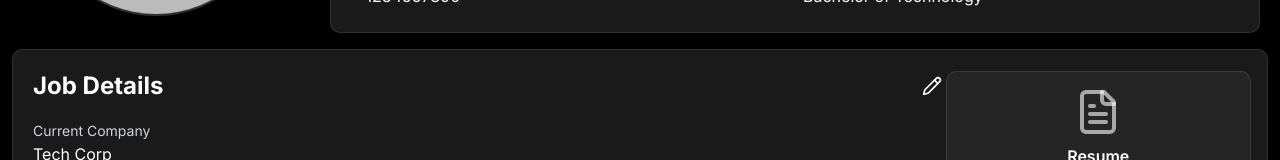
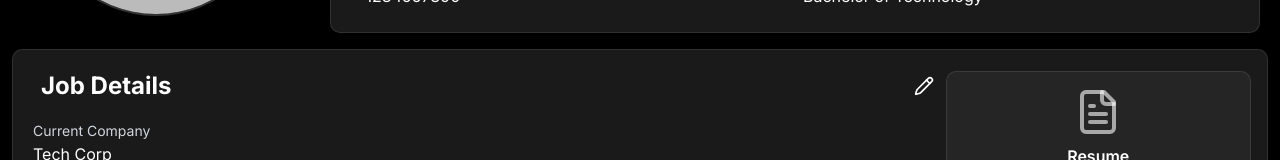
Before and after one commit to Cicada1107/Reffer, a Next.js app: page /profile in a window 1280 px wide. Shown: the part 321-481 px from the top of the page. Built offline with nearby package versions, Linux system fonts and the light colour scheme; no server answers; sample sign-in values are in the browser's storage.

Commit message:
Modiefied favicon and added it to layout metadata

```diff
--- a/app/layout.tsx
+++ b/app/layout.tsx
@@ -10,6 +10,9 @@ const inter = Inter({subsets: ['latin']});
 export const metadata: Metadata = {
   title: "Reffer",
   description: "Referral Finding Website Created by Arijit Dubey",
+  icons: {
+    icon: '/favicon.ico',
+  },
 };
 
 export default function RootLayout({
--- a/app/profile/page.tsx
+++ b/app/profile/page.tsx
@@ -3,10 +3,10 @@
 import UserDetails from "@/components/user_details";
 import { Skeleton } from "@/components/ui/skeleton"
 import { useSession } from "next-auth/react";
-import { useRouter } from "next/navigation"; // Fixed import
+import { useRouter } from "next/navigation";
 import { useEffect } from "react";
 
-export default function ProfilePage() { // Better name
+export default function ProfilePage() {
   const { data: session, status } = useSession();
   const router = useRouter();
 
--- a/components/user_details.tsx
+++ b/components/user_details.tsx
@@ -318,7 +318,7 @@ export default function UserDetails({ user }: PersonalDetailsProps) {
       {/* Job Details Card */}
       <div className="w-full flex mt-2 items-center rounded-lg shadow-md backdrop-blur-md bg-white/10 border border-white/10 p-4">
         <div className="sm:w-3/4 w-full flex flex-col p-1">
-          <div className="flex items-center justify-between mb-4">
+          <div className="flex items-center justify-between mb-4 px-2">
             <h1 className="text-left font-bold text-white text-2xl">Job Details</h1>
             <button
               onClick={() => editingJob ? cancelJobEdit() : setEditingJob(true)}
```
Also changed, not shown: 1 other file (tests, documents, lock files or other folders).
